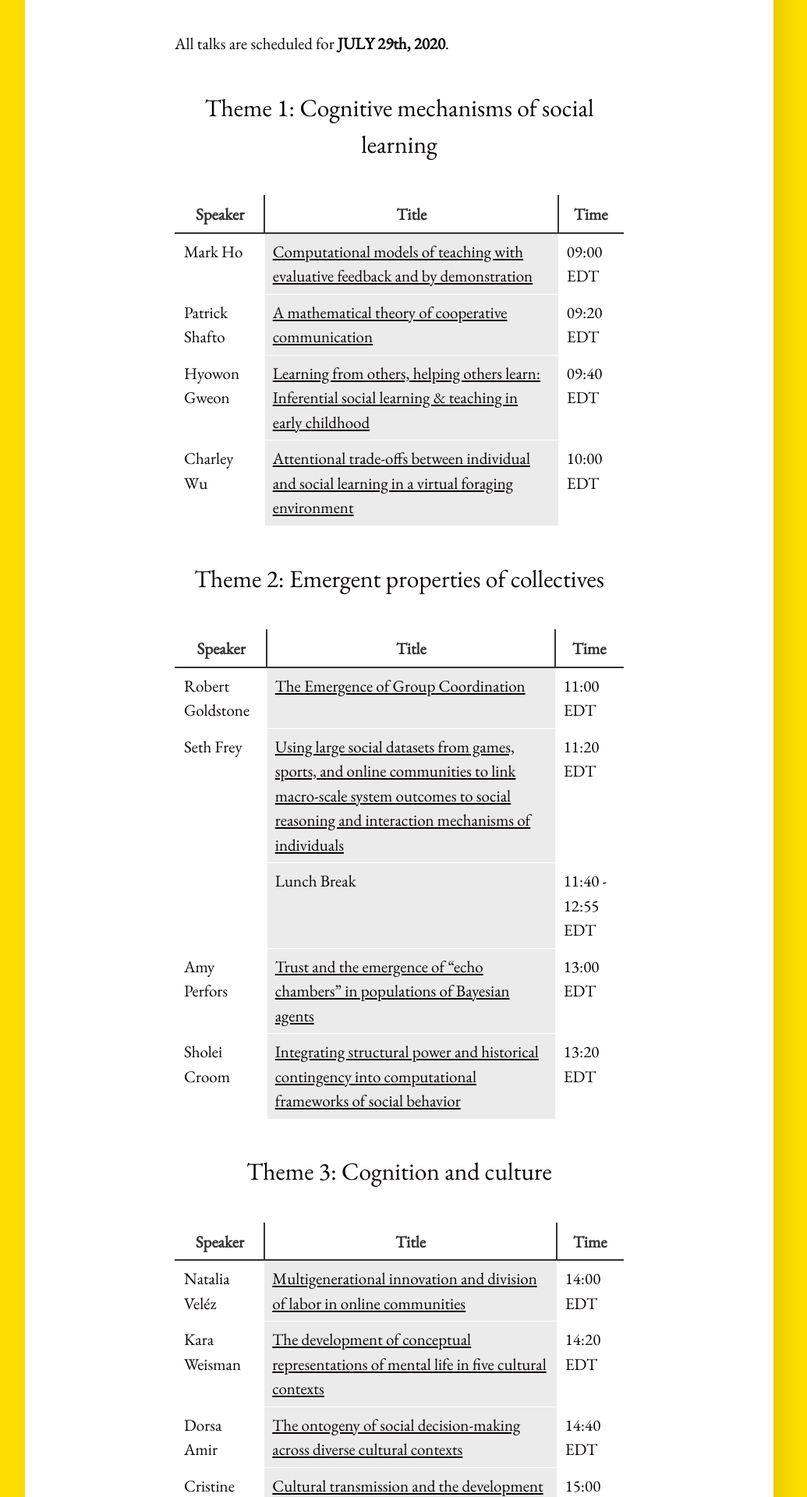
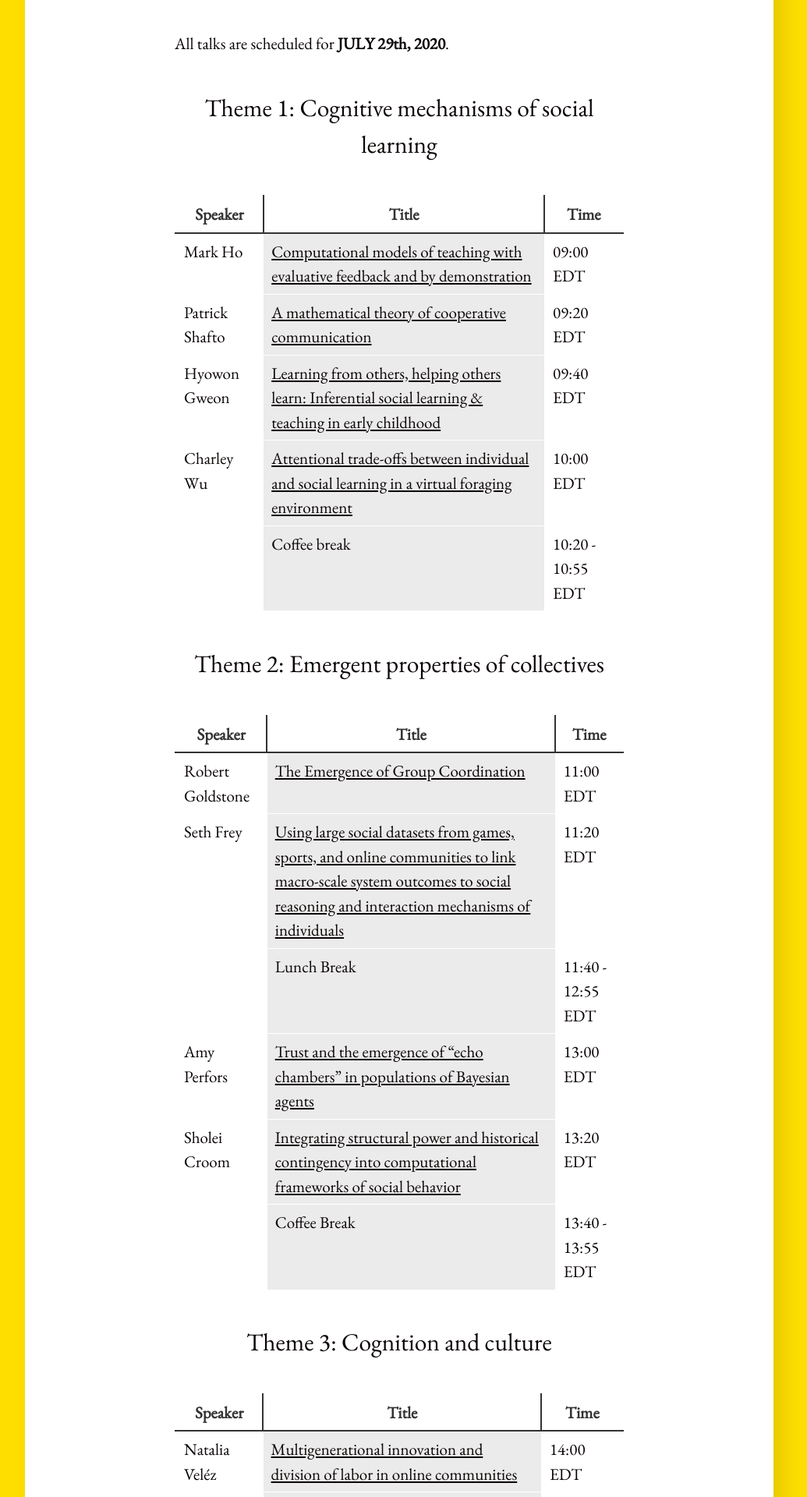
Before and after one commit to cognitioncollectivesandculture/cognitioncollectivesandculture.github.io, a Jekyll site: the page built from schedule.md, in a window 1280 px wide. Shown: the part 464-2384 px from the top of the page at 78% size, without its empty margins (128-1163 px from the left). Built offline with Jekyll 4.4.1, drawn with Linux system fonts in a browser that asks for light colours; some of the changed text lies outside the part shown.

Commit message:
added breaks to schedule

```diff
--- a/schedule.md
+++ b/schedule.md
@@ -15,6 +15,7 @@ All talks are scheduled for **JULY 29th, 2020**.
 | Patrick Shafto 	| [A mathematical theory of cooperative communication](https://cognitioncollectivesandculture.github.io/theme1/2020/07/29/PatShafto.html)                                              	| 09:20 EDT 	|
 | Hyowon Gweon   	| [Learning from others, helping others learn: Inferential social learning & teaching in early childhood](https://cognitioncollectivesandculture.github.io/theme1/2020/07/29/HyoGweon.html)                                          	| 09:40 EDT 	|
 | Charley Wu     	| [Attentional trade-offs between individual and social learning in a virtual foraging environment](https://cognitioncollectivesandculture.github.io/theme1/2020/07/29/CharleyWu.html) 	| 10:00 EDT 	|
+|      	| Coffee break                                                      |   10:20 - 10:55 EDT        	|
 
 
 ### Theme 2: Emergent properties of collectives
@@ -24,9 +25,10 @@ All talks are scheduled for **JULY 29th, 2020**.
 |------------------	|--------------------------------------------------------------------------------------------------------------------------------------------------------------------------	|-----------	|
 | Robert Goldstone 	| [The Emergence of Group Coordination](https://cognitioncollectivesandculture.github.io/theme2/2020/07/29/RobGoldstone.html)                                                                                                       	| 11:00 EDT 	|
 | Seth Frey        	| [Using large social datasets from games, sports, and online communities to link macro-scale system outcomes to social reasoning and interaction mechanisms of individuals](https://cognitioncollectivesandculture.github.io/theme2/2020/07/29/SethFrey.html) 	| 11:20 EDT 	|
-|      	| Lunch Break                                                                                                                                                                        	|   11:40 - 12:55 EDT        	|
+|      	| Lunch Break     	|  11:40 - 12:55 EDT        	|
 | Amy Perfors      	| [Trust and the emergence of “echo chambers” in populations of Bayesian agents](https://cognitioncollectivesandculture.github.io/theme2/2020/07/29/AmyPerfors.html)                                                                                              	| 13:00 EDT 	|
-| Sholei Croom     	| [Integrating structural power and historical contingency into computational frameworks of social behavior](https://cognitioncollectivesandculture.github.io/theme2/2020/07/29/SholeiCroom.html)                                                                  	| 13:20 EDT 	|
+| Sholei Croom     	| [Integrating structural power and historical contingency into computational frameworks of social behavior](https://cognitioncollectivesandculture.github.io/theme2/2020/07/29/SholeiCroom.html) 	| 13:20 EDT 	|
+|      	| Coffee Break     	|  13:40 - 13:55 EDT        	|
 
 
 
@@ -39,6 +41,7 @@ All talks are scheduled for **JULY 29th, 2020**.
 | Kara Weisman    	| [The development of conceptual representations of mental life in five cultural contexts](https://cognitioncollectivesandculture.github.io/theme3/2020/07/29/KaraWeisman.html)               	| 14:20 EDT 	|
 | Dorsa Amir   	| [The ontogeny of social decision-making across diverse cultural contexts](https://cognitioncollectivesandculture.github.io/theme3/2020/07/29/DorsaAmir.html) 	| 14:40 EDT 	|
 | Cristine Legare 	| [Cultural transmission and the development of social learning](https://cognitioncollectivesandculture.github.io/theme3/2020/07/29/CristineLegare.html)      	| 15:00 EDT 	|
+|      	| Coffee break         |   15:20 - 15:40 EDT        	|
 
 
 ### Panel Discussion
```
